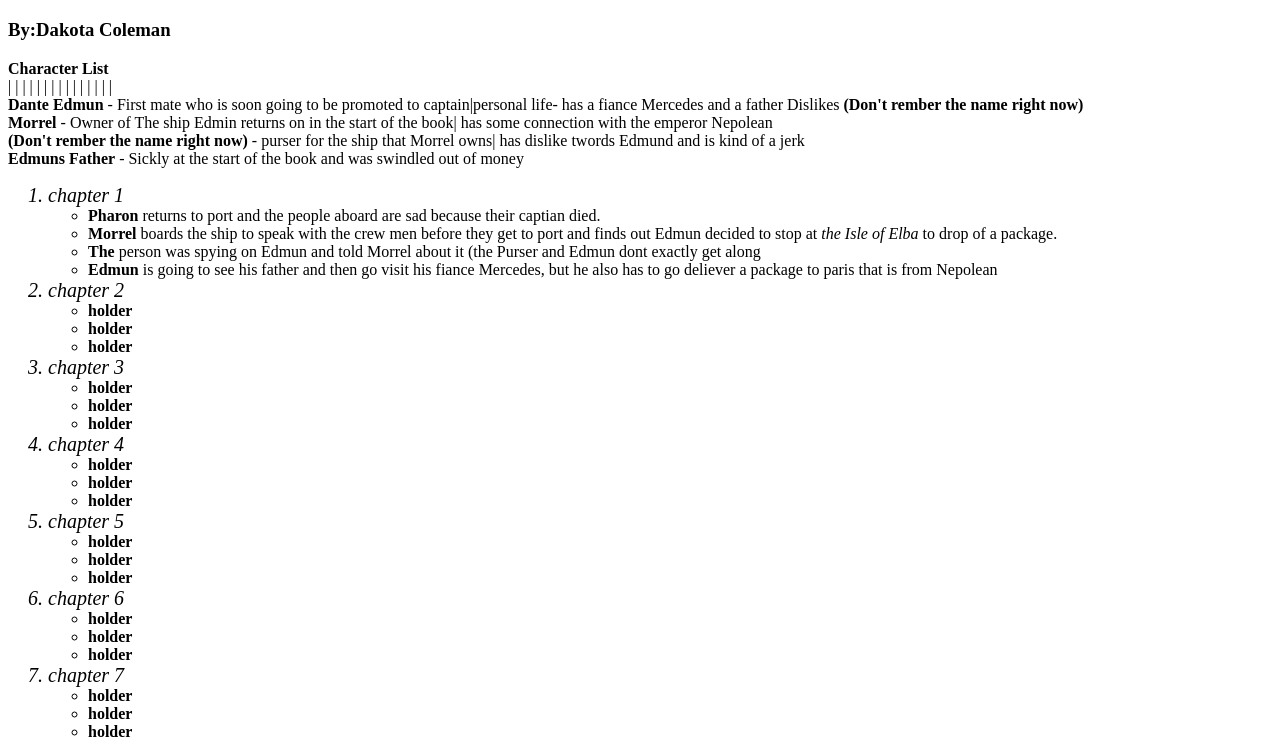
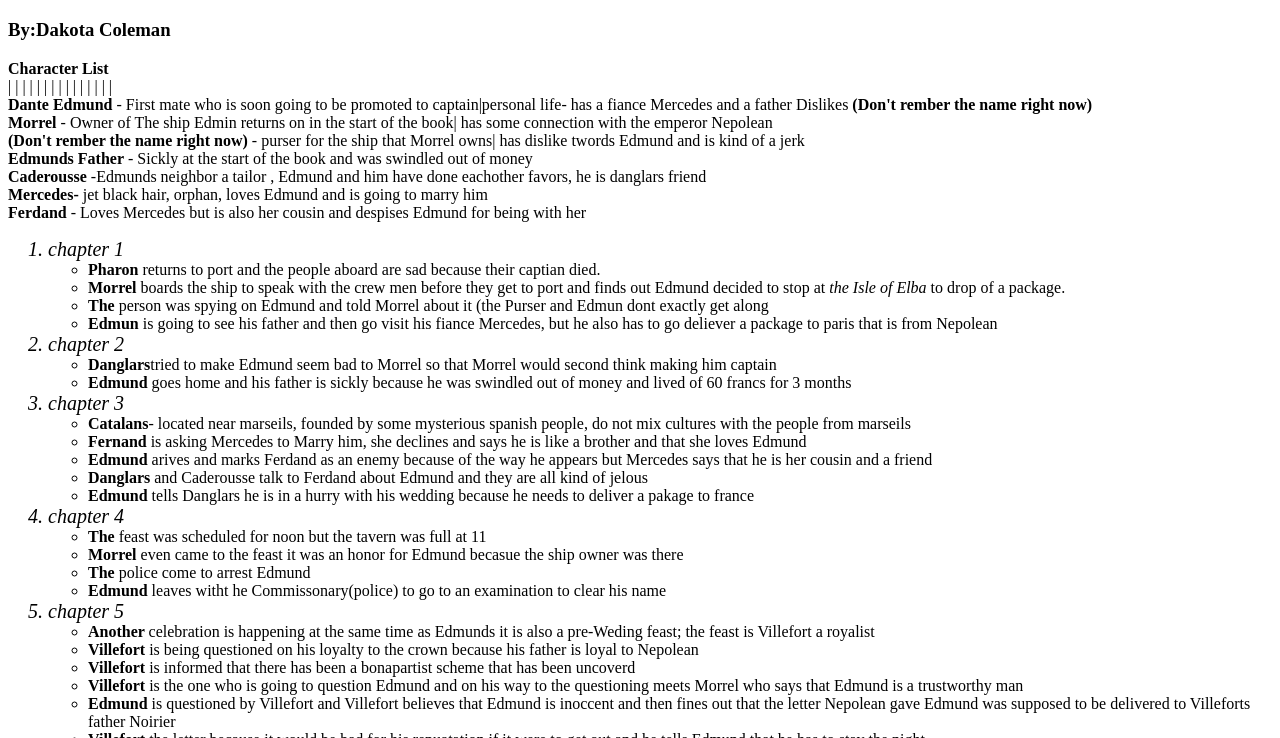
Before and after one commit to dakcoleman/MonteCristo.github.io, a plain HTML site: page Index.html in a window 1280 px wide. Shown: the part 61-799 px from the top of the page. Drawn offline with Linux system fonts and the light colour scheme.

Commit message:
Update Index.html

```diff
--- a/Index.html
+++ b/Index.html
@@ -17,46 +17,54 @@
 
         <p><strong>Character List</strong><br>
         |  |  |  | | | | | | | | | | | |<br>
-            <strong>Dante Edmun</strong> - First mate who is soon going to be promoted to captain|personal life- has a fiance Mercedes and a father Dislikes<strong> (Don't rember the name right now)</strong> <br>
+            <strong>Dante Edmund</strong> - First mate who is soon going to be promoted to captain|personal life- has a fiance Mercedes and a father Dislikes<strong> (Don't rember the name right now)</strong> <br>
              <strong>Morrel</strong> - Owner of The ship Edmin returns on in the start of the book| has some connection with the emperor Nepolean <br>
             <strong> (Don't rember the name right now)</strong> - purser for the ship that Morrel owns| has dislike twords Edmund and is kind of a jerk <br>
-            <strong>Edmuns Father</strong> - Sickly at the start of the book and was swindled out of money
+            <strong>Edmunds Father</strong> - Sickly at the start of the book and was swindled out of money<br>
+            <strong>Caderousse</strong> -Edmunds neighbor a tailor , Edmund and him have done eachother favors, he is danglars friend<br>
+            <strong>Mercedes-</strong> jet black hair, orphan, loves Edmund and is going to marry him<br>
+            <strong>Ferdand</strong> - Loves Mercedes but is also her cousin and despises Edmund for being with her
 
         </p>
         <ol>
             <li class="chapterH">chapter 1</li>
             <ul><li><strong>Pharon</strong> returns to port and the people aboard are sad because their captian died.</li>
-            <li><strong>Morrel</strong> boards the ship to speak with the crew men before they get to port and finds out Edmun decided to stop at <em>the Isle of Elba</em> to drop of a package.</li>
-            <li><strong>The</strong> person was spying on Edmun and told Morrel about it (the Purser and Edmun dont exactly get along</li>
+            <li><strong>Morrel</strong> boards the ship to speak with the crew men before they get to port and finds out Edmund decided to stop at <em>the Isle of Elba</em> to drop of a package.</li>
+            <li><strong>The</strong> person was spying on Edmund and told Morrel about it (the Purser and Edmun dont exactly get along</li>
             <li><strong>Edmun</strong> is going to see his father and then go visit his fiance Mercedes, but he also has to go deliever a package to paris that is from Nepolean</li>
             </ul>
             <li class ="chapterH">chapter 2</li>
                 <ul>
-                    <li><strong>holder</strong></li>
-                    <li><strong>holder</strong></li>
-                    <li><strong>holder</strong></li>
+                    <li><strong>Danglars</strong>tried to make Edmund seem bad to Morrel so that Morrel would second think making him captain</li>
+                    <li><strong>Edmund </strong>goes home and his father is sickly because he was swindled out of money and lived of 60 francs for 3 months</li>
                 </ul>
             <li class ="chapterH">chapter 3</li>
             <ul>
-                    <li><strong>holder</strong></li>
-                    <li><strong>holder</strong></li>
-                    <li><strong>holder</strong></li>
+                    <li><strong>Catalans</strong>- located near marseils, founded by some mysterious spanish people, do not mix cultures with the people from marseils</li>
+                    <li><strong>Fernand</strong> is asking Mercedes to Marry him, she declines and says he is like a brother and that she loves Edmund</li>
+                    <li><strong>Edmund </strong> arives and marks Ferdand as an enemy because of the way he appears but Mercedes says that he is her cousin and a friend</li>
+                    <li><strong>Danglars </strong>and Caderousse talk to Ferdand about Edmund and they are all kind of jelous</li>
+                    <li><strong>Edmund</strong> tells Danglars he is in a hurry with his wedding because he needs to deliver a pakage to france</li>
                 </ul>
             <li class ="chapterH">chapter 4</li>
             <ul>
-                    <li><strong>holder</strong></li>
-                    <li><strong>holder</strong></li>
-                    <li><strong>holder</strong></li>
+                    <li><strong>The</strong> feast was scheduled for noon but the tavern was full at 11</li>
+                    <li><strong>Morrel</strong> even came to the feast it was an honor for Edmund becasue the ship owner was there </li>
+                    <li><strong>The</strong> police come to arrest Edmund</li>
+                    <li><strong>Edmund</strong> leaves witht he Commissonary(police) to go to an examination to clear his name</li>
                 </ul>
             <li class ="chapterH">chapter 5</li>
-            <ul>
-                    <li><strong>holder</strong></li>
-                    <li><strong>holder</strong></li>
-                    <li><strong>holder</strong></li>
-                </ul>
+             <ul>       <li><strong>Another </strong>celebration is happening at the same time as Edmunds it is also a pre-Weding feast; the feast is Villefort a royalist</li>
+                    <li><strong>Villefort </strong>is being questioned on his loyalty to the crown because his father is loyal to Nepolean</li>
+                    <li><strong>Villefort</strong> is informed that there has been a bonapartist scheme that has been uncoverd</li>
+                    <li><strong>Villefort</strong> is the one who is going to question Edmund and on his way to the questioning meets Morrel who says that Edmund is a trustworthy man</li>
+                    <li><strong>Edmund</strong> is questioned by Villefort and Villefort believes that Edmund is inoccent and then fines out that the letter Nepolean gave Edmund was supposed to be delivered to Villeforts father Noirier</li>
+                    <li><strong>Villefort </strong> the letter because it would be bad for his repuatation if it were to get out and he tells Edmund that he has to stay the night</li>
+                    </ul>
+
             <li class ="chapterH">chapter 6</li>
             <ul>
-                    <li><strong>holder</strong></li>
+                    <li><strong></strong></li>
                     <li><strong>holder</strong></li>
                     <li><strong>holder</strong></li>
                 </ul>
```
